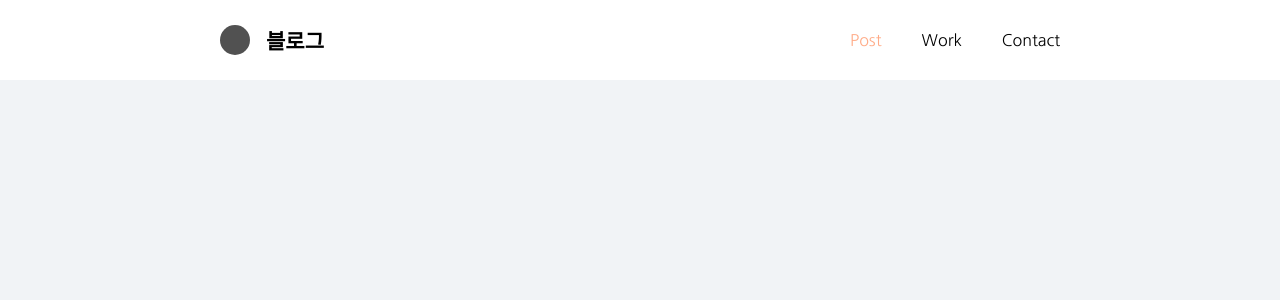
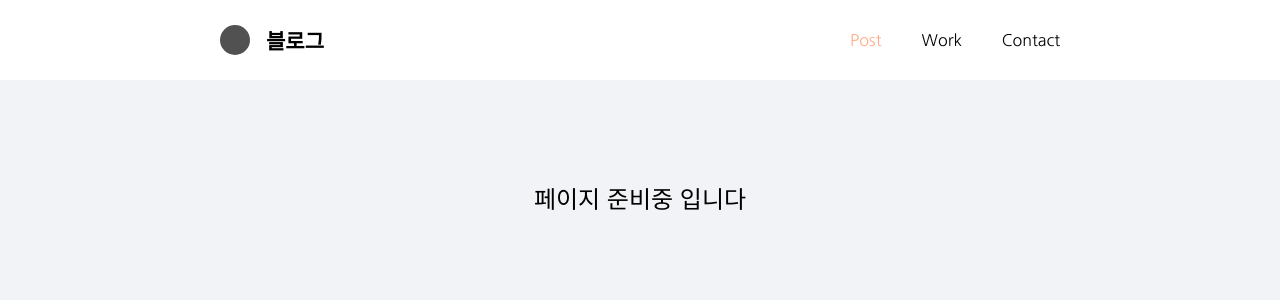
Before and after one commit to GyuHyunA/Devsign, a React (Create React App) app: page /post in a window 1280 px wide. Shown: the top 300 px of the page. Built offline with nearby package versions, Linux system fonts and the light colour scheme.

Commit message:
postpage init

```diff
--- a/src/components/nav/nav.jsx
+++ b/src/components/nav/nav.jsx
@@ -68,7 +68,7 @@ const Nav = () => {
         </div>
         <ul className="nav-navlist">
           <li>
-            <Link to="/" className="nav-active">
+            <Link to="/post" className="nav-active">
               Post
             </Link>
           </li>
--- /dev/null
+++ b/src/components/post/posthome.jsx
@@ -0,0 +1,26 @@
+import React from "react";
+import styled from "styled-components";
+import Nav from "../nav/nav";
+
+const PostHomeStyle = styled.section`
+  .posthome-wrap {
+    width: 100vw;
+    height: 100vh;
+    padding-top: 180px;
+    display: flex;
+    justify-content: center;
+  }
+`;
+
+const Posthome = () => {
+  return (
+    <PostHomeStyle>
+      <Nav />
+      <div className="posthome-wrap">
+        <h6>페이지 준비중 입니다</h6>
+      </div>
+    </PostHomeStyle>
+  );
+};
+
+export default Posthome;
--- a/src/css/index.scss
+++ b/src/css/index.scss
@@ -39,6 +39,12 @@ h2 {
   margin: 0;
   padding: 0;
 }
+h6 {
+  font-weight: 400;
+  font-size: 24px;
+  margin: 0;
+  padding: 0;
+}
 
 ul {
   margin: 0;
@@ -67,6 +73,6 @@ li {
   border: 1px solid #eaeaea;
 }
 
-.cursor{
+.cursor {
   cursor: pointer;
 }
--- a/src/pages/App.js
+++ b/src/pages/App.jsx
@@ -1,17 +1,17 @@
 import { Route, Routes } from "react-router-dom";
-// import styled from "styled-components";
 import Incontents from "../components/content/incontents";
-import Home from "../components/inhome/home";
+import Home from "../components/home/home";
 import Nav from "../components/nav/nav";
+import Posthome from "../components/post/posthome";
 
 function App() {
   return (
     <>
       <Nav />
-      {/* <Categori /> */}
         <Routes>
           <Route path="/" element={<Home />} />
           <Route path="/content" element={<Incontents />} />
+          <Route path="/post" element={<Posthome />} />
         </Routes>
     </>
   );
```
Also changed, not shown: src/components/home/nohome.jsx (added, +26 -0 lines), src/components/home/categori/categori.jsx (renamed from src/components/inhome/categori/categori.jsx), src/components/home/home.jsx (renamed from src/components/inhome/home.jsx), src/components/inhome/info/info.jsx (deleted).
